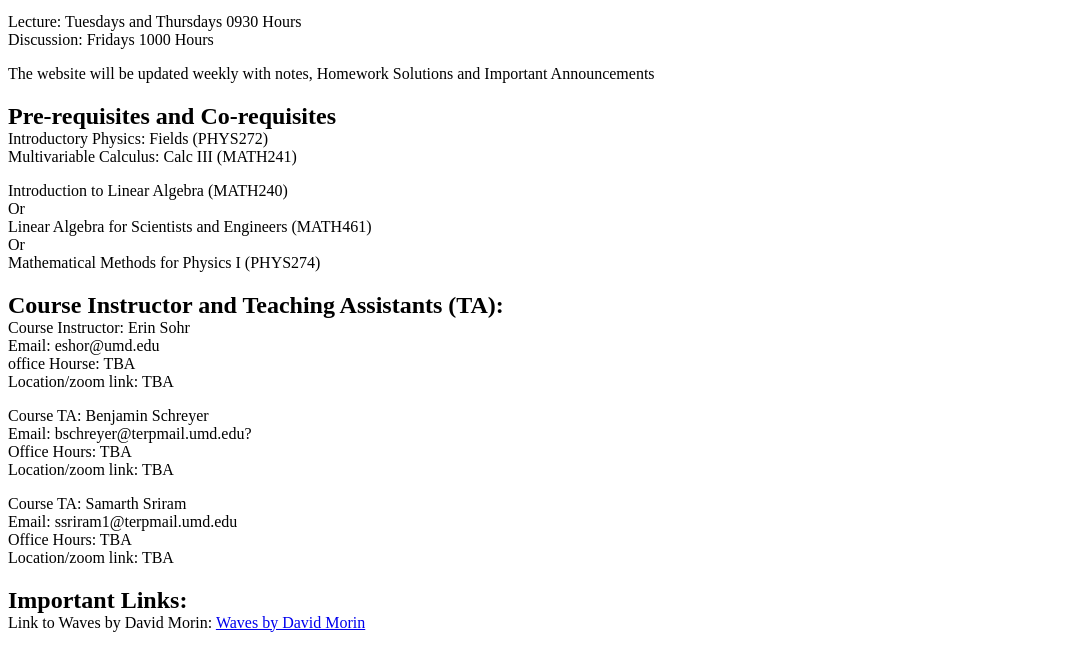
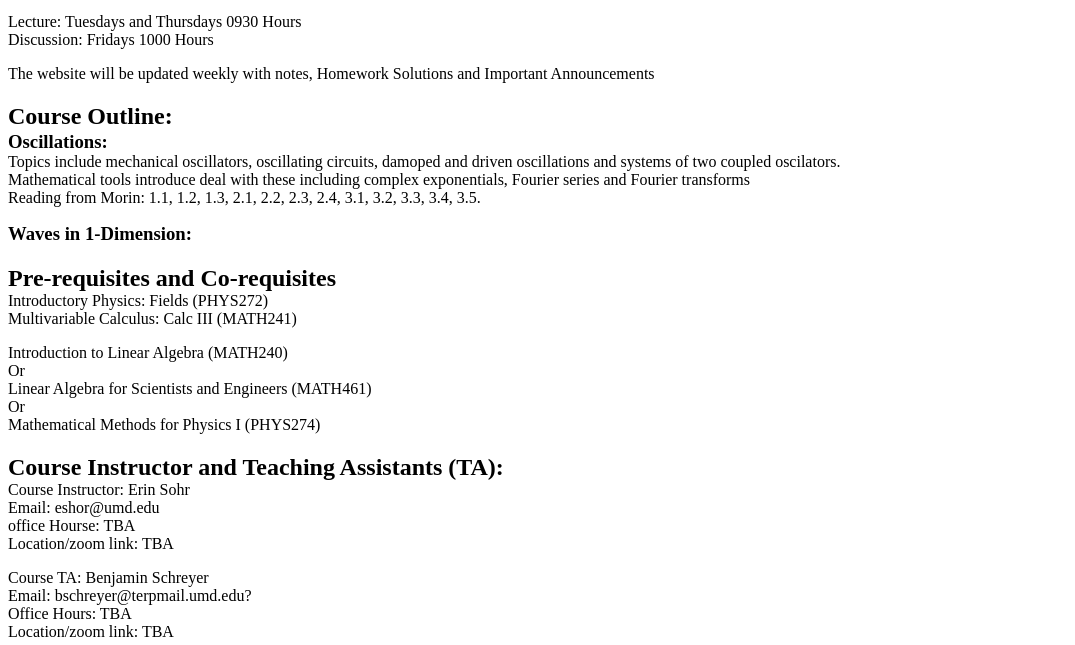
Before and after one commit to SamarthSriramDev/PHYS273_spr23, a plain HTML site: page index.html in a window 1280 px wide. Shown: the part 146-791 px from the top of the page, without its empty margins (0-1075 px from the left). Drawn offline with Linux system fonts and the light colour scheme.

Commit message:
started on course outline

```diff
--- a/index.html
+++ b/index.html
@@ -8,7 +8,7 @@
 	}
 
 	h3 {
-		margin-top:0px;
+		margin-top:1px;
 		margin-bottom:0px;
 	}
 
@@ -31,6 +31,16 @@
 
 	<p>The website will be updated weekly with notes, Homework Solutions and Important Announcements</p>
 
+	<h2>Course Outline:</h2>
+	<h3>Oscillations:</h3>
+	<p>Topics include mechanical oscillators, oscillating circuits, damoped and driven oscillations and systems of two coupled oscilators.
+	<br>Mathematical tools introduce deal with these including complex exponentials, Fourier series and Fourier transforms
+	<br>Reading from Morin: 1.1, 1.2, 1.3, 2.1, 2.2, 2.3, 2.4, 3.1, 3.2, 3.3, 3.4, 3.5.</br>
+	</p>
+
+	<h3>Waves in 1-Dimension:</h3>
+
+
 	<h2>Pre-requisites and Co-requisites</h2>
 	<p>Introductory Physics: Fields (PHYS272)<br>Multivariable Calculus: Calc III (MATH241)</br></p>
 
```
